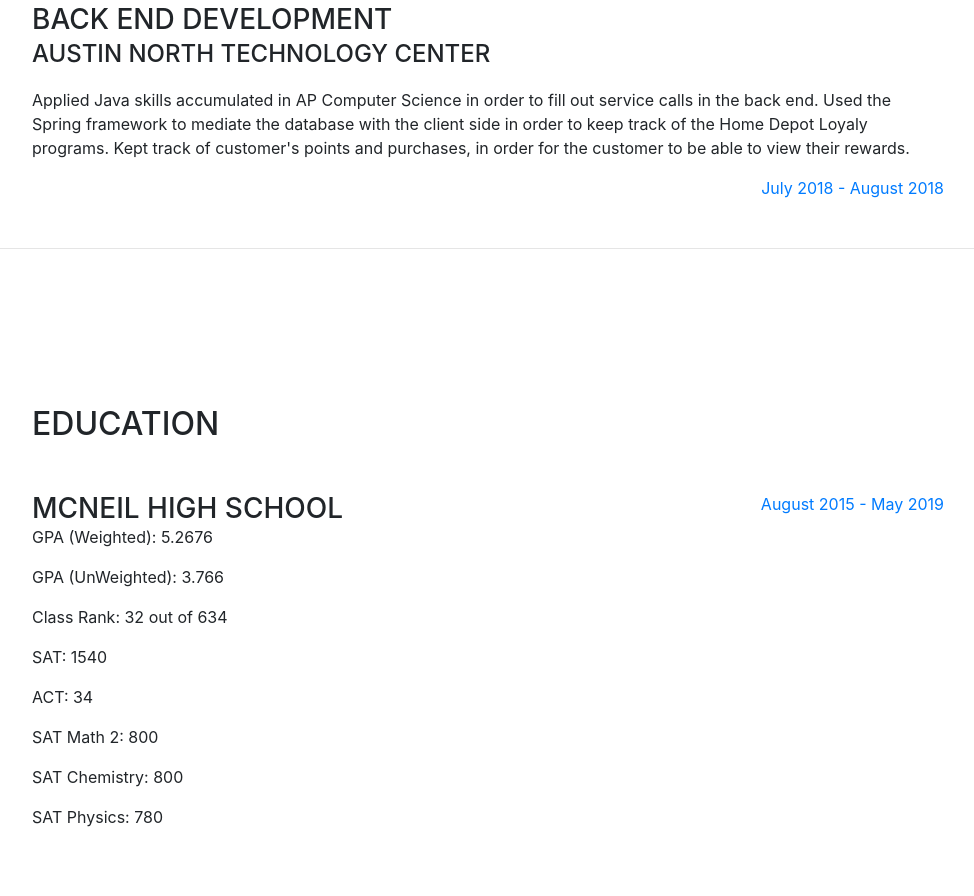
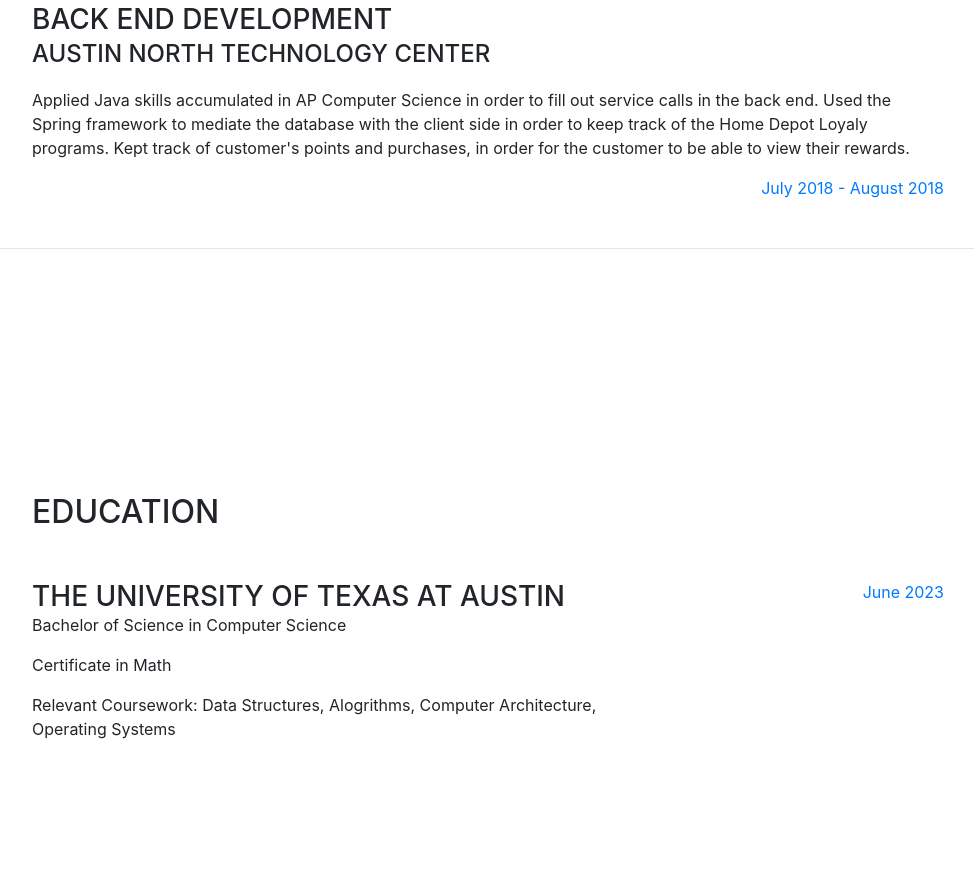
Before and after one commit to abhhinavm1018/abhi-website, a website with bundled scripts: page index.html in a window 1280 px wide. Shown: the part 1520-2416 px from the top of the page, without its empty margins (288-1262 px from the left). Built offline with nearby package versions, Linux system fonts and the light colour scheme; a web font is replaced by a local one.

Commit message:
first changes

```diff
--- a/index.html
+++ b/index.html
@@ -69,7 +69,7 @@
           <div class="subheading mb-5">10508 Lavon Bend · Austin, TX 78717 · (512) 800-1829 ·
             <a href="mailto:name@email.com">abhinavm1018@gmail.com</a>
           </div>
-          <p class="lead mb-5">This website is coded using the bootstrap framework, and online templates for themes and animations. Information provided on this website serves to supplement any information provided in the application through ApplyTexas as well as to showcase my skills as a developer.</p>
+          <p class="lead mb-5"></p>
         </div>
       </section>
 
@@ -123,18 +123,13 @@
 
           <div class="resume-item d-flex flex-column flex-md-row mb-5">
             <div class="resume-content mr-auto">
-              <h3 class="mb-0">McNeil High School</h3>
-              <p>GPA (Weighted): 5.2676</p>
-              <p>GPA (UnWeighted): 3.766</p>
-              <p>Class Rank: 32 out of 634</p>
-              <p>SAT: 1540</p>
-              <p>ACT: 34</p>
-              <p>SAT Math 2: 800</p>
-              <p>SAT Chemistry: 800</p>
-              <p>SAT Physics: 780</p>
+              <h3 class="mb-0">The University of Texas at Austin</h3>
+              <p>Bachelor of Science in Computer Science</p>
+              <p>Certificate in Math</p>
+              <p>Relevant Coursework: Data Structures, Alogrithms, Computer Architecture, Operating Systems</p>
               </div>
             <div class="resume-date text-md-right">
-              <span class="text-primary">August 2015 - May 2019</span>
+              <span class="text-primary">June 2023</span>
             </div>
           </div>
         </div>
```
